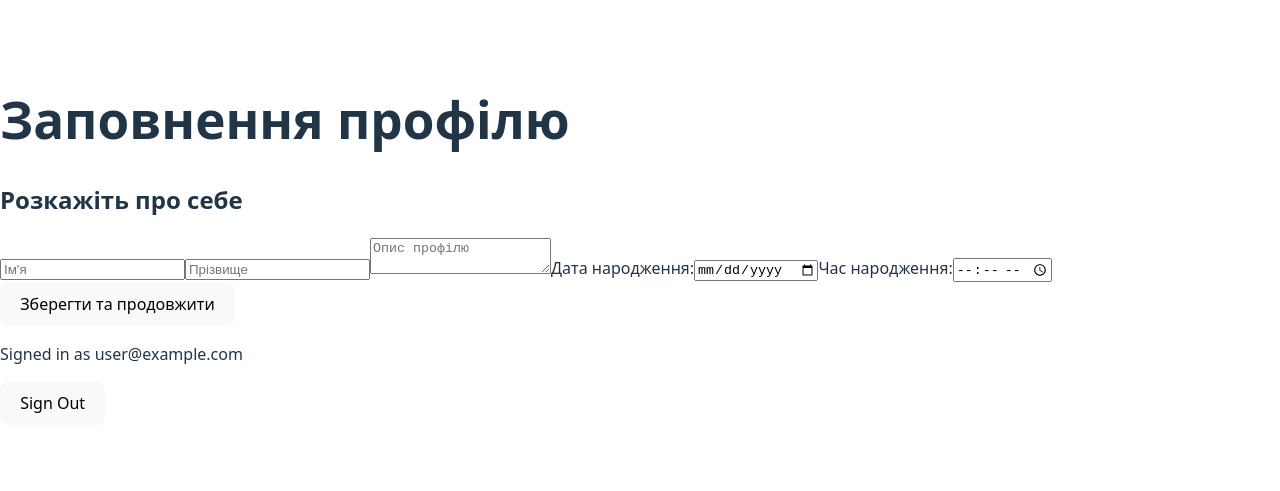
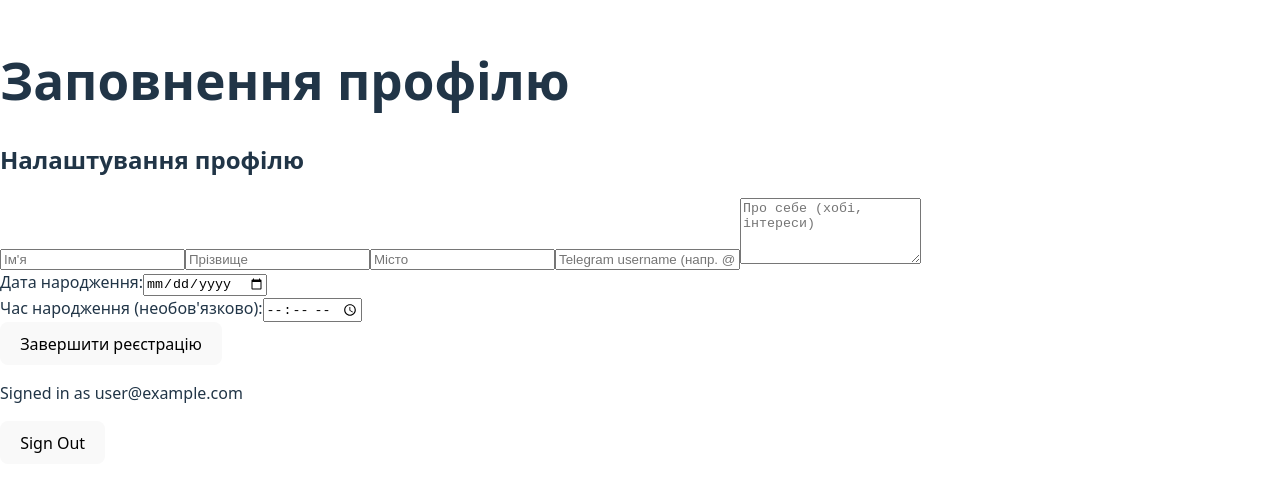
Before and after one commit to NVDIV/Astrodate, a React (Vite) app: page /onboarding in a window 1280 px wide. Shown: the part 159-650 px from the top of the page. Built offline with nearby package versions, Linux system fonts and the light colour scheme; no server answers; the database is empty; sample sign-in values are in the browser's storage.

Commit message:
Main Page

```diff
--- a/src/App.jsx
+++ b/src/App.jsx
@@ -1,21 +1,47 @@
 import React, { useEffect, useState } from "react";
 import { BrowserRouter as Router, Routes, Route, Navigate } from "react-router-dom";
 import { onAuthStateChanged } from "firebase/auth";
-import { auth } from "./services/firebase";
+import { auth, db } from "./services/firebase";
+import { doc, getDoc } from "firebase/firestore";
 
 import LoginPage from "./pages/LoginPage";
 import SignUpPage from "./pages/SignUpPage";
 import OnboardingPage from "./pages/OnboardingPage";
+import HomePage from "./pages/HomePage";
+import MatchesPage from "./pages/MatchesPage";
+import ProfilePage from "./pages/ProfilePage";
 
 function App() {
   const [user, setUser] = useState(null);
+  const [isProfileComplete, setIsProfileComplete] = useState(false);
   const [loading, setLoading] = useState(true);
 
   useEffect(() => {
-    const unsubscribe = onAuthStateChanged(auth, (currentUser) => {
+    const unsubscribe = onAuthStateChanged(auth, async (currentUser) => {
+      setLoading(true);
       setUser(currentUser);
+
+      if (currentUser) {
+        try {
+          const docRef = doc(db, "users", currentUser.uid);
+          const docSnap = await getDoc(docRef);
+
+          if (docSnap.exists() && docSnap.data().setupComplete) {
+            setIsProfileComplete(true);
+          } else {
+            setIsProfileComplete(false);
+          }
+        } catch (error) {
+          console.error("Помилка при отриманні профілю:", error);
+          setIsProfileComplete(false);
+        }
+      } else {
+        setIsProfileComplete(false);
+      }
+
       setLoading(false);
     });
+
     return () => unsubscribe();
   }, []);
 
@@ -24,24 +50,39 @@ function App() {
   return (
     <Router>
       <Routes>
-        {/* Публічні маршрути: якщо юзер залогінений — редирект на онбординг */}
+        {/* Публічні маршрути */}
         <Route
           path="/login"
-          element={!user ? <LoginPage /> : <Navigate to="/onboarding" />}
+          element={!user ? <LoginPage /> : (isProfileComplete ? <Navigate to="/home" /> : <Navigate to="/onboarding" />)}
         />
         <Route
           path="/signup"
           element={!user ? <SignUpPage /> : <Navigate to="/onboarding" />}
         />
 
-        {/* Приватний маршрут: тільки для авторизованих */}
+        {/* Приватні маршрути */}
         <Route
           path="/onboarding"
           element={user ? <OnboardingPage /> : <Navigate to="/login" />}
         />
 
-        {/* Головна сторінка: редирект залежно від статусу */}
-        <Route path="/" element={<Navigate to={user ? "/onboarding" : "/login"} />} />
+        <Route
+          path="/home"
+          element={user && isProfileComplete ? <HomePage /> : <Navigate to="/onboarding" />}
+        />
+
+        <Route
+          path="/matches"
+          element={user && isProfileComplete ? <MatchesPage /> : <Navigate to="/onboarding" />} />
+
+        <Route
+          path="/profile"
+          element={user && isProfileComplete ? <ProfilePage /> : <Navigate to="/onboarding" />} />
+
+        {/* Головна точка входу */}
+        <Route path="/" element={
+          !user ? <Navigate to="/login" /> : (isProfileComplete ? <Navigate to="/home" /> : <Navigate to="/onboarding" />)
+        } />
       </Routes>
     </Router>
   );
--- /dev/null
+++ b/src/components/layout/NavBar.jsx
@@ -0,0 +1,36 @@
+import React from "react";
+import { Link, useLocation } from "react-router-dom";
+
+const Navbar = () => {
+  const location = useLocation();
+
+  // Функція для підсвічування активного пункту
+  const activeStyle = (path) => ({
+    fontWeight: location.pathname === path ? "bold" : "normal",
+    color: location.pathname === path ? "#ff4b2b" : "#000",
+    textDecoration: "none"
+  });
+
+  return (
+    <nav style={styles.nav}>
+      <Link style={activeStyle("/home")} to="/home">Стрічка</Link>
+      <Link style={activeStyle("/matches")} to="/matches">Метчі</Link>
+      <Link style={activeStyle("/profile")} to="/profile">Профіль</Link>
+    </nav>
+  );
+};
+
+const styles = {
+  nav: {
+    display: "flex",
+    justifyContent: "space-around",
+    padding: "15px",
+    backgroundColor: "#fff",
+    borderBottom: "1px solid #ddd",
+    position: "sticky",
+    top: 0,
+    zIndex: 100
+  }
+};
+
+export default Navbar;
--- a/src/components/onboarding/Onboarding.jsx
+++ b/src/components/onboarding/Onboarding.jsx
@@ -5,61 +5,122 @@ import { useNavigate } from "react-router-dom";
 import { getZodiacSign } from "../../utils/getZodiacSign";
 
 const Onboarding = () => {
-    const [formData, setFormData] = useState({
-        firstName: "",
-        lastName: "",
-        bio: "",
-        birthDate: "",
-        birthTime: ""
-    });
+    const [firstName, setFirstName] = useState("");
+    const [lastName, setLastName] = useState("");
+    const [birthDate, setBirthDate] = useState("");
+    const [birthTime, setBirthTime] = useState("");
+    const [city, setCity] = useState("");
+    const [bio, setBio] = useState("");
+    const [telegram, setTelegram] = useState("");
+
+    const [error, setError] = useState("");
     const navigate = useNavigate();
-
-    const handleChange = (e) => {
-        setFormData({ ...formData, [e.target.name]: e.target.value });
-    };
 
     const handleSubmit = async (e) => {
         e.preventDefault();
-        const user = auth.currentUser; // Отримуємо поточного юзера
+        const user = auth.currentUser;
 
         if (user) {
-            const zodiac = getZodiacSign(formData.birthDate);
+            // Вираховуємо знак зодіаку перед відправкою
+            const zodiac = getZodiacSign(birthDate);
 
             try {
-                // Створюємо документ у колекції "users" з ID, що дорівнює UID користувача
+                // Зберігаємо всі дані окремими полями
                 await setDoc(doc(db, "users", user.uid), {
-                    ...formData,
+                    firstName: firstName,
+                    lastName: lastName,
+                    birthDate: birthDate,
+                    birthTime: birthTime,
+                    city: city,
+                    bio: bio,
+                    telegram: telegram,
                     zodiacSign: zodiac,
                     uid: user.uid,
                     email: user.email,
-                    setupComplete: true // Прапорець, що профіль заповнено
+                    setupComplete: true
                 });
 
-                alert("Профіль збережено!");
-                navigate("/dashboard"); // Або на головну
+                console.log("Профіль успішно створено");
+                window.location.href = "/home";
             } catch (error) {
-                console.error("Помилка запису:", error);
+                console.error("Помилка запису в Firestore:", error);
+                setError("Не вдалося зберегти дані. Спробуйте ще раз.");
             }
+        } else {
+            setError("Користувач не авторизований");
         }
     };
 
     return (
-        <form onSubmit={handleSubmit}>
-            <h2>Розкажіть про себе</h2>
+        <div>
+            <form onSubmit={handleSubmit}>
+                <h2>Налаштування профілю</h2>
 
-            <input name="firstName" placeholder="Ім'я" onChange={handleChange} required />
-            <input name="lastName" placeholder="Прізвище" onChange={handleChange} required />
+                <input
+                    placeholder="Ім'я"
+                    value={firstName}
+                    onChange={(e) => setFirstName(e.target.value)}
+                    required
+                />
 
-            <textarea name="bio" placeholder="Опис профілю" onChange={handleChange} />
+                <input
+                    placeholder="Прізвище"
+                    value={lastName}
+                    onChange={(e) => setLastName(e.target.value)}
+                    required
+                />
 
-            <label>Дата народження:</label>
-            <input type="date" name="birthDate" onChange={handleChange} required />
+                <input
+                    placeholder="Місто"
+                    value={city}
+                    onChange={(e) => setCity(e.target.value)}
+                    required
+                />
 
-            <label>Час народження:</label>
-            <input type="time" name="birthTime" onChange={handleChange} />
+                <input
+                    placeholder="Telegram username (напр. @user)"
+                    value={telegram}
+                    onChange={(e) => setTelegram(e.target.value)}
+                    required
+                />
 
-            <button type="submit">Зберегти та продовжити</button>
-        </form>
+                <textarea
+                    placeholder="Про себе (хобі, інтереси)"
+                    value={bio}
+                    onChange={(e) => setBio(e.target.value)}
+                    rows="4"
+                />
+
+                <div>
+                    <label>Дата народження:</label>
+                    <input
+                        type="date"
+                        value={birthDate}
+                        onChange={(e) => setBirthDate(e.target.value)}
+                        required
+                    />
+                </div>
+
+                {birthDate && (
+                    <p>
+                        Ваш знак зодіаку: <strong>{getZodiacSign(birthDate)}</strong>
+                    </p>
+                )}
+
+                <div>
+                    <label>Час народження (необов'язково):</label>
+                    <input
+                        type="time"
+                        value={birthTime}
+                        onChange={(e) => setBirthTime(e.target.value)}
+                    />
+                </div>
+
+                <button type="submit">Завершити реєстрацію</button>
+
+                {error && <p style={{ color: "red" }}>{error}</p>}
+            </form>
+        </div>
     );
 };
 
--- /dev/null
+++ b/src/pages/HomePage.jsx
@@ -0,0 +1,16 @@
+import React from "react";
+import Navbar from "../components/layout/NavBar";
+
+const HomePage = () => {
+  return (
+    <div>
+      <Navbar />
+      <div>
+        <h1>Стрічка</h1>
+        <p>Тут будуть картки користувачів...</p>
+      </div>
+    </div>
+  );
+};
+
+export default HomePage;
--- /dev/null
+++ b/src/pages/MatchesPage.jsx
@@ -0,0 +1,16 @@
+import React from "react";
+import Navbar from "../components/layout/NavBar";
+
+const MatchesPage = () => {
+  return (
+    <div>
+      <Navbar />
+      <div>
+        <h1>Метчі</h1>
+        <p>Тут будуть картки користувачів...</p>
+      </div>
+    </div>
+  );
+};
+
+export default MatchesPage;
--- /dev/null
+++ b/src/pages/ProfilePage.jsx
@@ -0,0 +1,19 @@
+import React from "react";
+import Navbar from "../components/layout/NavBar";
+import Onboarding from "../components/onboarding/Onboarding";
+import AuthDetails from "../components/auth/AuthDetails";
+
+const ProfilePage = () => {
+  return (
+    <div>
+      <Navbar />
+      <div>
+        <h1>Профіль</h1>
+        <Onboarding />
+        <AuthDetails />
+      </div>
+    </div>
+  );
+};
+
+export default ProfilePage;
```
